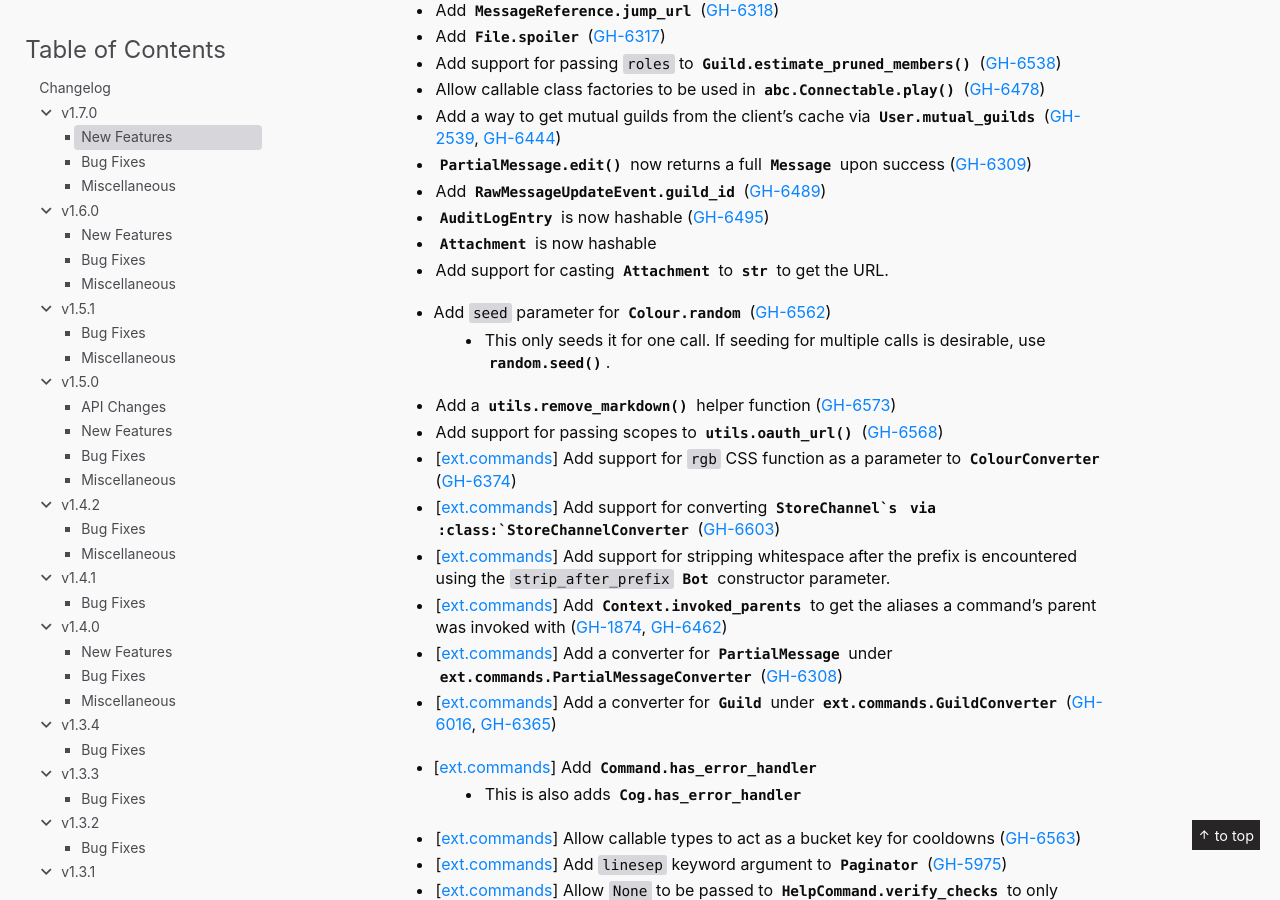
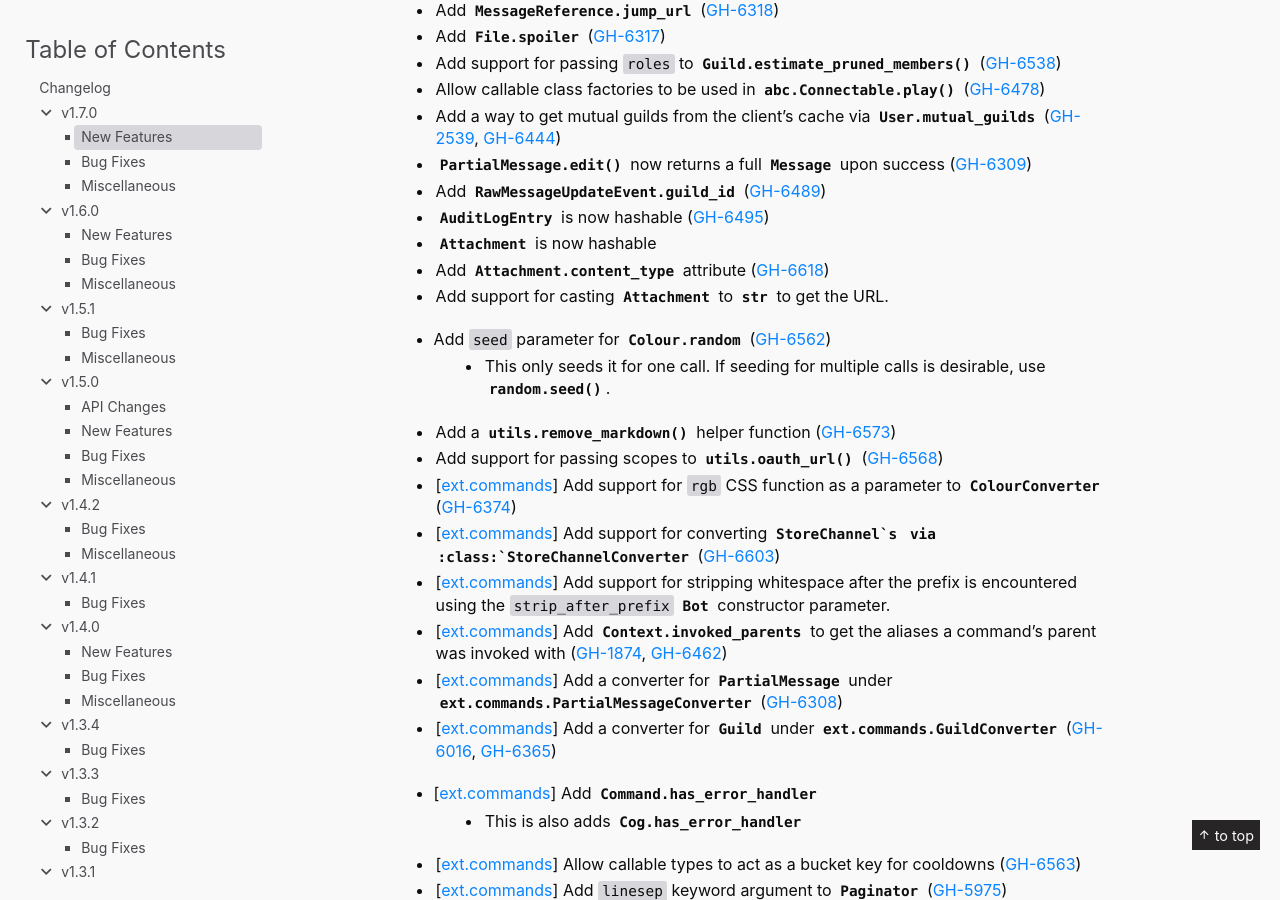
Before and after one commit to spartacus0816/dsbot, a Sphinx documentation site: the page built from docs/whats_new.rst, in a window 1280 px wide and 900 px high, scrolled down 829 px. Built offline with Sphinx 7.4.7, drawn with Linux system fonts in a browser that asks for light colours.

Commit message:
Add content_type to changelog

```diff
--- a/docs/whats_new.rst
+++ b/docs/whats_new.rst
@@ -45,6 +45,7 @@ New Features
 - Add :attr:`RawMessageUpdateEvent.guild_id` (:issue:`6489`)
 - :class:`AuditLogEntry` is now hashable (:issue:`6495`)
 - :class:`Attachment` is now hashable
+- Add :attr:`Attachment.content_type` attribute (:issue:`6618`)
 - Add support for casting :class:`Attachment` to :class:`str` to get the URL.
 - Add ``seed`` parameter for :class:`Colour.random` (:issue:`6562`)
     - This only seeds it for one call. If seeding for multiple calls is desirable, use :func:`random.seed`.
```
